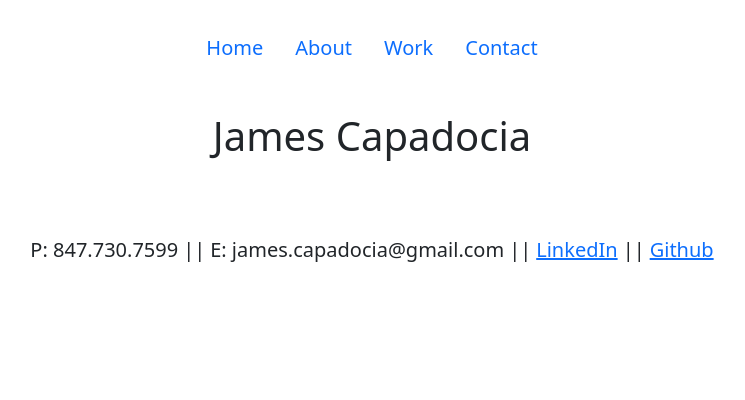
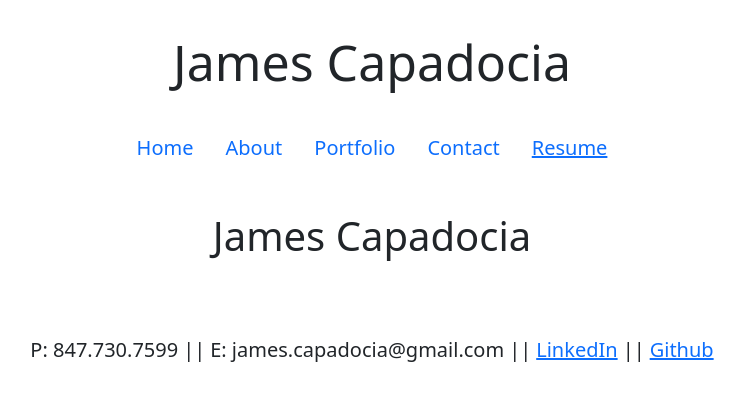
Before and after one commit to jcapadocia3/Personal-Portfolio-V3, a React (Create React App) app: page / in a window 1280 px wide. Shown: the top 400 px of the page, without its empty margins (268-1013 px from the left). Built offline with nearby package versions, Linux system fonts and the light colour scheme.

Commit message:
Adjusted nav bar to meet acceptance criteria.

```diff
--- a/src/components/Footer.js
+++ b/src/components/Footer.js
@@ -22,7 +22,7 @@ export default function Footer() {
         <p style={styles.par}> ||</p>
         <p style={styles.par}><a id="third-2" href="https://linkedin.com/in/james-capadocia-156367217">LinkedIn</a></p>
         <p style={styles.par}> ||</p>
-        <p><a id="third-2" href="https://github.com/jcapadocia3">Github</a></p>
+        <p><a id="third-2" href="./assets/images/NEW Resume.pdf">Github</a></p>
     </div>
   );
 }
--- a/src/components/Nav.js
+++ b/src/components/Nav.js
@@ -1,22 +1,29 @@
-import React from 'react';
+import React from "react";
 
 const styles = {
   card: {
-    display: 'flex',
-    justifyContent: 'center',
-    margin: '25px 0 25px 0',
-    fontSize: '20px'
+    display: "flex",
+    justifyContent: "center",
+    margin: "25px 0 25px 0",
+    fontSize: "20px",
+  },
+  myName: {
+    fontSize: "50px",
+    textAlign: "center",
+    marginTop: "25px",
   },
 };
 
 function Nav({ currentPage, handlePageChange }) {
   return (
+    <div>
+      <p style={styles.myName}>James Capadocia</p>
       <div style={styles.card}>
         <p className="nav-item">
           <a
             href="#home"
-          onClick={() => handlePageChange('Home')}
-          className={currentPage === 'Home' ? 'nav-link active' : 'nav-link'}
+            onClick={() => handlePageChange("Home")}
+            className={currentPage === "Home" ? "nav-link active" : "nav-link"}
           >
             Home
           </a>
@@ -24,8 +31,8 @@ function Nav({ currentPage, handlePageChange }) {
         <p className="nav-item">
           <a
             href="#about"
-          onClick={() => handlePageChange('About')}
-          className={currentPage === 'About' ? 'nav-link active' : 'nav-link'}
+            onClick={() => handlePageChange("About")}
+            className={currentPage === "About" ? "nav-link active" : "nav-link"}
           >
             About
           </a>
@@ -33,21 +40,27 @@ function Nav({ currentPage, handlePageChange }) {
         <p className="nav-item">
           <a
             href="#work"
-          onClick={() => handlePageChange('Work')}
-          className={currentPage === 'Work' ? 'nav-link active' : 'nav-link'}
+            onClick={() => handlePageChange("Work")}
+            className={currentPage === "Work" ? "nav-link active" : "nav-link"}
           >
-          Work
+            Portfolio
           </a>
         </p>
         <p className="nav-item">
           <a
             href="#contact"
-          onClick={() => handlePageChange('Contact')}
-          className={currentPage === 'Contact' ? 'nav-link active' : 'nav-link'}
+            onClick={() => handlePageChange("Contact")}
+            className={
+              currentPage === "Contact" ? "nav-link active" : "nav-link"
+            }
           >
             Contact
           </a>
         </p>
+        <p className="nav-item nav-link">
+          <a href="./assets/images/NEW Resume.pdf">Resume</a>
+        </p>
+      </div>
     </div>
   );
 }
```
Lines whose indentation alone changed are shown as unchanged.
